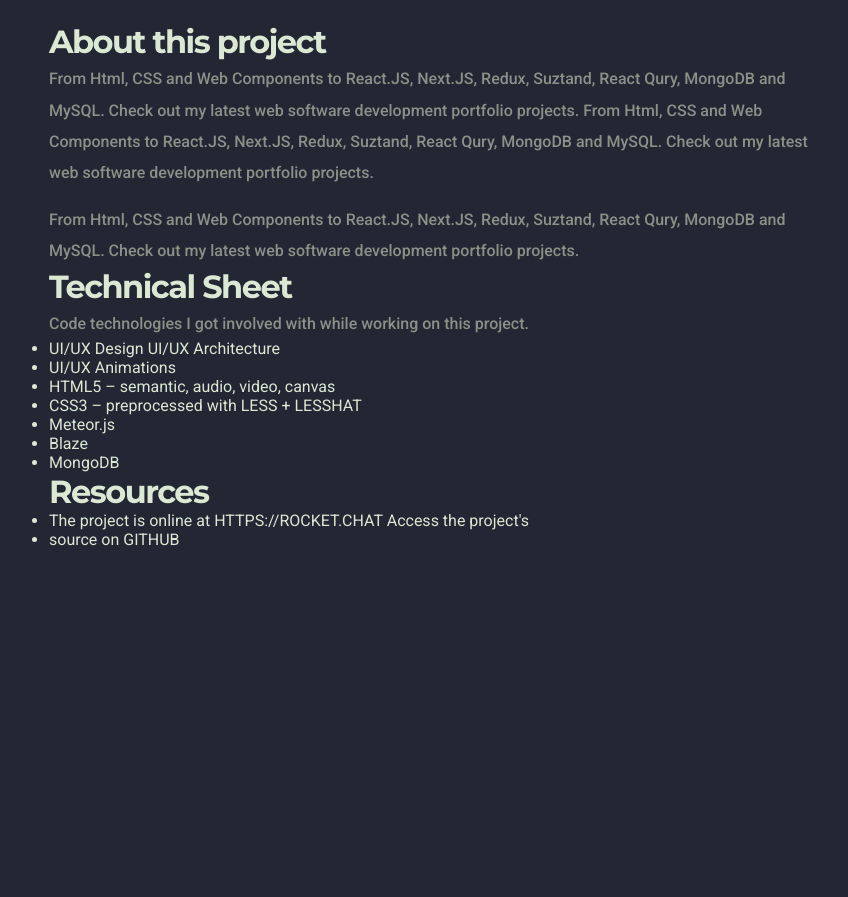
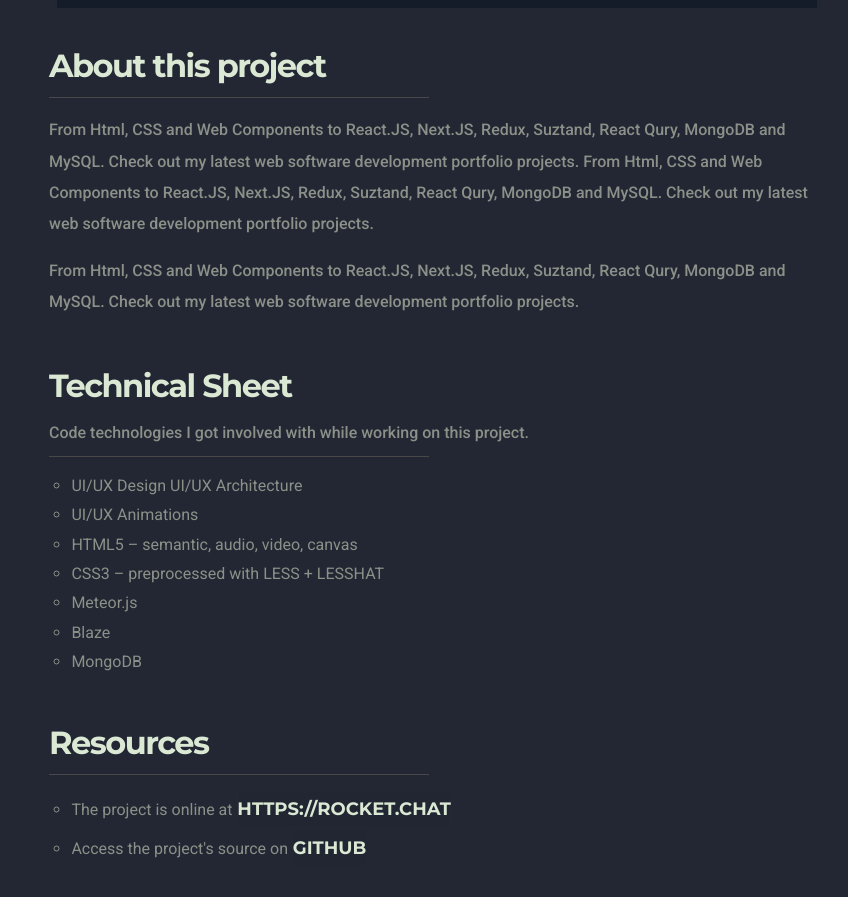
Before and after one commit to mikaeileghbal/react-portfolio, a React (Create React App) app: page /portfolio/calendar in a window 1280 px wide. Shown: the part 779-1676 px from the top of the page, without its empty margins (211-1059 px from the left). Before the commit the page ends 1412 px from the top, so only its background shows below. Built offline with nearby package versions, Linux system fonts and the light colour scheme.

Commit message:
complete static project detail

```diff
--- a/src/components/Ribbon.js
+++ b/src/components/Ribbon.js
@@ -47,7 +47,7 @@ export default function Ribbon({ show }) {
         enter="enterNext"
         exit="exitNext"
         classname="ribbon"
-        delay="2.3s"
+        delay="2.4s"
       >
         <StyledLink
           href="https://github.com/mikaeileghbal"
--- a/src/components/Social.js
+++ b/src/components/Social.js
@@ -49,7 +49,7 @@ export default function Social() {
             enter="enterSocial"
             exit="exitSocial"
             classname="social"
-            delay="1.8s"
+            delay="1.9s"
           >
             <GithubButton
               href="https://mikaeileghbal.github.com"
@@ -65,7 +65,7 @@ export default function Social() {
             enter="enterSocial"
             exit="exitSocial"
             classname="social"
-            delay="1.9s"
+            delay="2s"
           >
             <LinkedinButton
               href="https://mikaeileghbal.github.com"
@@ -83,7 +83,7 @@ export default function Social() {
             enter="enterSocial"
             exit="exitSocial"
             classname="social"
-            delay="2s"
+            delay="2.1s"
           >
             <InstagramkButton
               href="https://mikaeileghbal.github.com"
--- a/src/pages/project.js
+++ b/src/pages/project.js
@@ -1,16 +1,48 @@
 import React, { useEffect, useState } from "react";
 import { useParams } from "react-router";
+import styled from "styled-components";
 import { Carousel } from "../components";
 import { portfolio } from "../data/portfolio";
 import {
   Container,
+  CustomLink,
   Section,
   SectionSubTitle,
   SectionTitle,
+  Space,
   StyledButton,
   Text,
+  TextGroup,
+  UList,
 } from "../styles/global";
 import theme from "../styles/theme";
+
+const { colors } = theme;
+
+const ButtonWrap = styled.div`
+  margin-top: 1.5em;
+  margin-bottom: 1em;
+`;
+
+const Divider = styled.hr`
+  display: block;
+  height: 1px;
+  width: 50%;
+  background-color: #484848;
+  position: relative;
+  border: 0;
+  margin: 0.5em 0 1em;
+`;
+
+const CustomLinkProject = styled(CustomLink)`
+  font-size: 18px;
+  font-weight: 700;
+  color: ${colors.greenText};
+
+  &:hover {
+    color: ${colors.greenText};
+  }
+`;
 
 export default function Project() {
   const [project, setProject] = useState({});
@@ -32,11 +64,11 @@ export default function Project() {
           Suztand, React Qury, MongoDB and MySQL. Check out my latest web
           software development portfolio projects.
         </Text>
-        <div>
+        <ButtonWrap>
           <StyledButton textColor="white" backColor={theme.colors.green}>
-            visit the website{" "}
+            visit the website
           </StyledButton>
-        </div>
+        </ButtonWrap>
         <div
           style={{
             backgroundColor: "white",
@@ -53,6 +85,8 @@ export default function Project() {
           />
         </div>
         <SectionSubTitle>About this project</SectionSubTitle>
+        <Divider />
+        <TextGroup>
           <Text>
             From Html, CSS and Web Components to React.JS, Next.JS, Redux,
             Suztand, React Qury, MongoDB and MySQL. Check out my latest web
@@ -66,11 +100,14 @@ export default function Project() {
             Suztand, React Qury, MongoDB and MySQL. Check out my latest web
             software development portfolio projects.
           </Text>
+        </TextGroup>
         <SectionSubTitle>Technical Sheet</SectionSubTitle>
         <Text>
           Code technologies I got involved with while working on this project.
         </Text>
-        <ul>
+        <Divider />
+        <TextGroup>
+          <UList>
             <li>UI/UX Design UI/UX Architecture</li>
             <li>UI/UX Animations</li>
             <li>HTML5 – semantic, audio, video, canvas</li>
@@ -78,14 +115,24 @@ export default function Project() {
             <li>Meteor.js</li>
             <li>Blaze</li>
             <li>MongoDB</li>
-        </ul>
+          </UList>
+        </TextGroup>
         <SectionSubTitle>Resources</SectionSubTitle>
-        <ul>
+        <Divider />
+        <UList>
           <li>
-            The project is online at HTTPS://ROCKET.CHAT Access the project's
+            The project is online at
+            <Space>
+              <CustomLinkProject>HTTPS://ROCKET.CHAT</CustomLinkProject>
+            </Space>
           </li>
-          <li>source on GITHUB</li>
-        </ul>
+          <li>
+            Access the project's source on
+            <Space>
+              <CustomLinkProject>GITHUB</CustomLinkProject>
+            </Space>
+          </li>
+        </UList>
       </Container>
     </Section>
   );
--- a/src/styles/global.js
+++ b/src/styles/global.js
@@ -27,6 +27,7 @@ export const SectionSubTitle = styled.h2`
   position: relative;
   font-weight: 700;
   font-size: 32px;
+  margin-bottom: 12px;
 `;
 
 export const Text = styled.p`
@@ -41,6 +42,28 @@ export const Text = styled.p`
 export const TextSmall = styled(Text)`
   font-size: 14px;
   font-weight: 400;
+`;
+
+export const TextGroup = styled.div`
+  margin-bottom: 3em;
+`;
+
+export const UList = styled.ul`
+  margin-bottom: 0.6em;
+  padding: 0 1.4em;
+  list-style: circle;
+
+  li {
+    margin-bottom: 3px;
+    line-height: 1.65;
+    font-size: 16px;
+    color: ${colors.grayDark};
+  }
+`;
+
+export const Space = styled.span`
+  display: inline-block;
+  margin: 0 0.3em;
 `;
 
 export const StyledButton = styled.button`
@@ -118,11 +141,12 @@ export const TagButton = styled(StyledButton)`
 `;
 
 export const CustomLink = styled.a`
-  display: flex;
+  display: inline-flex;
   align-items: center;
   text-align: center;
   text-decoration: none;
   position: relative;
+  cursor: pointer;
   /* width: 90%;
   max-width: 600px; */
   //margin: 0 auto;
@@ -132,8 +156,8 @@ export const CustomLink = styled.a`
   color: ${colors.grayDark};
   z-index: 1;
   overflow: hidden;
-  font-size: 32px;
-  font-weight: bold;
+  font-size: inherit;
+  font-weight: inherit;
   line-height: 2;
   transition: color 0.15s ease-out 0.1s;
 
```
Lines whose indentation alone changed are shown as unchanged.
